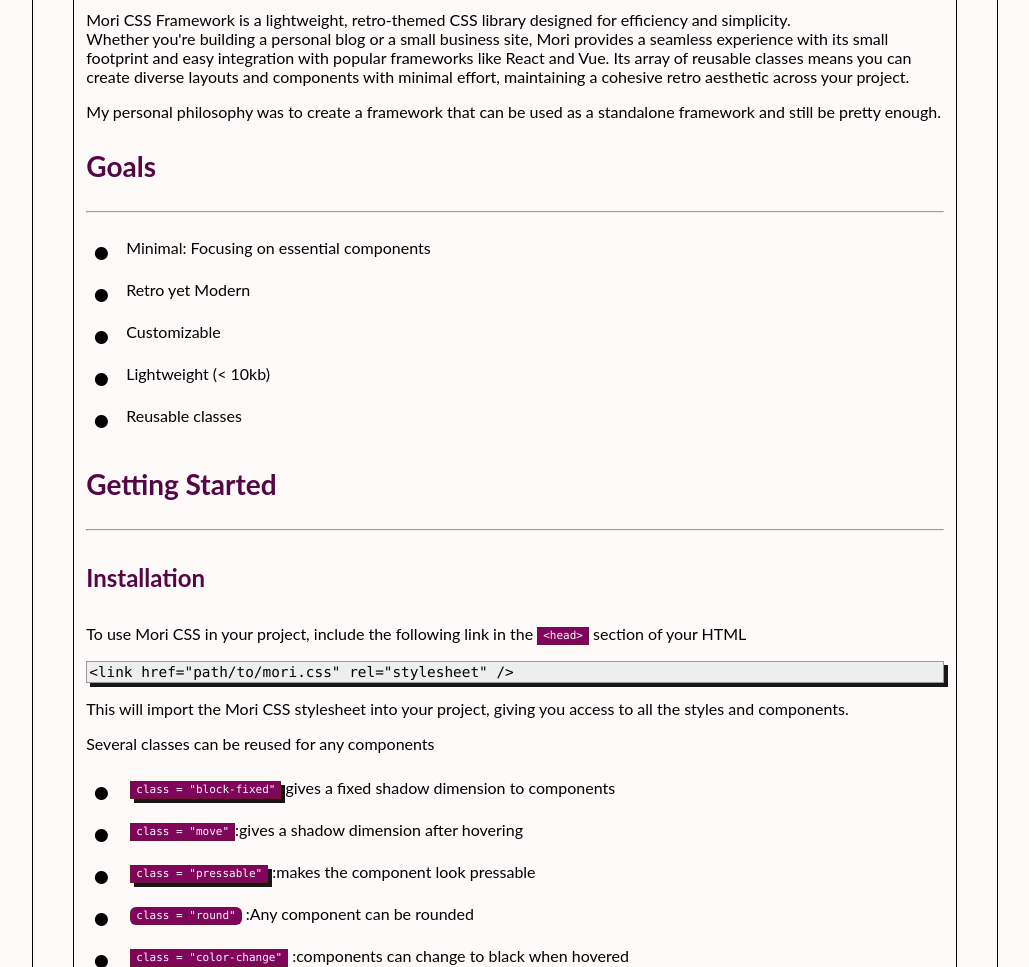
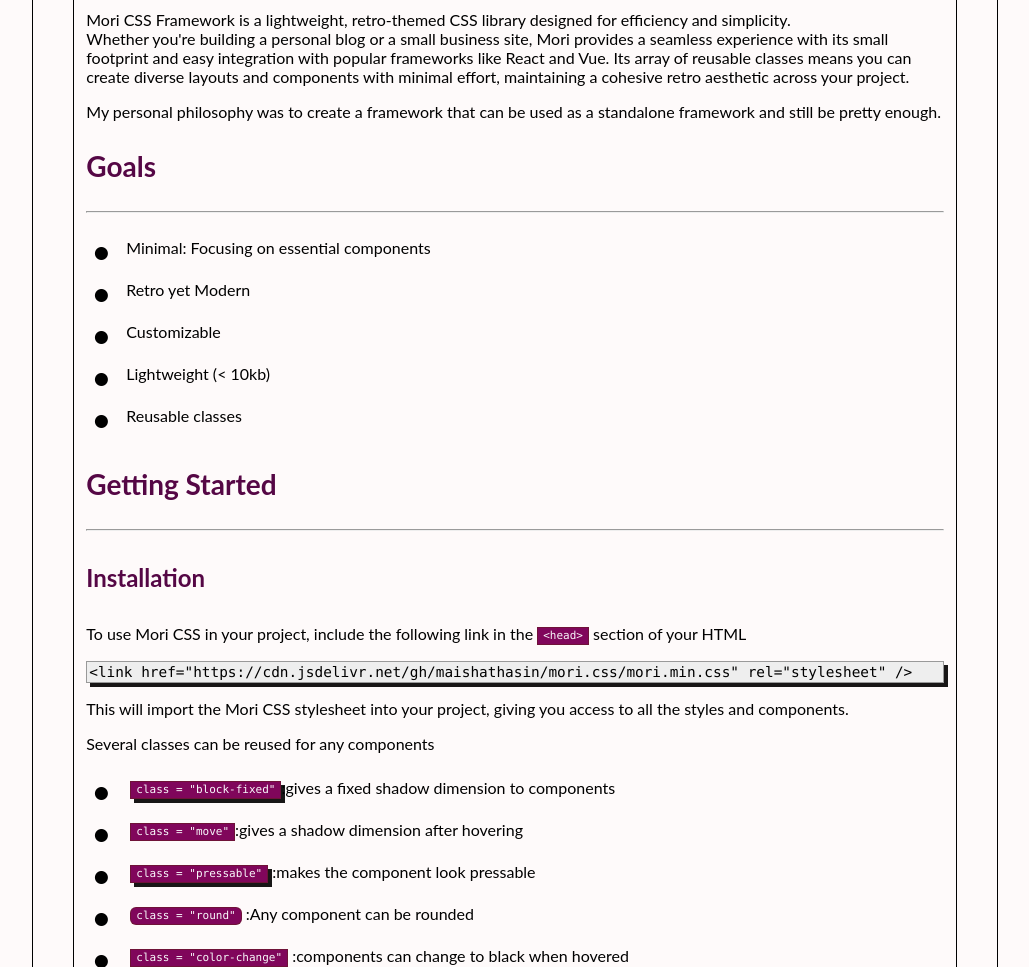
Before and after one commit to maishathasin/mori.css, a plain HTML site: page index.html in a window 1280 px wide. Shown: the part 133-1100 px from the top of the page, without its empty margins (125-1154 px from the left). Drawn offline with Linux system fonts and the light colour scheme.

Commit message:
updated installation process

```diff
--- a/index.html
+++ b/index.html
@@ -4,7 +4,7 @@
     <meta charset="UTF-8">
     <meta name="viewport" content="width=device-width, initial-scale=1.0">
     <title>Mori CSS Framework Documentation</title>
-    <link href="mori.css" rel="stylesheet" />
+    <link href="https://cdn.jsdelivr.net/gh/maishathasin/mori.css/mori.min.css" rel="stylesheet" />
     <link rel="icon" href="icon-small.png">
 
 </head>
@@ -69,7 +69,7 @@
         <hr>
         <h4 style="color: #550745">Installation</h4>
         <p>To use Mori CSS in your project, include the following link in the <code class="inline">&lt;head&gt;</code> section of your HTML</p>
-        <code  class="block-fixed">&lt;link href="path/to/mori.css" rel="stylesheet" /&gt;</code>
+        <code  class="block-fixed">&lt;link href="https://cdn.jsdelivr.net/gh/maishathasin/mori.css/mori.min.css" rel="stylesheet" /&gt;</code>
         <p>This will import the Mori CSS stylesheet into your project, giving you access to all the styles and components.</p>
     </section>
 
```
Also changed, not shown: README.md.
